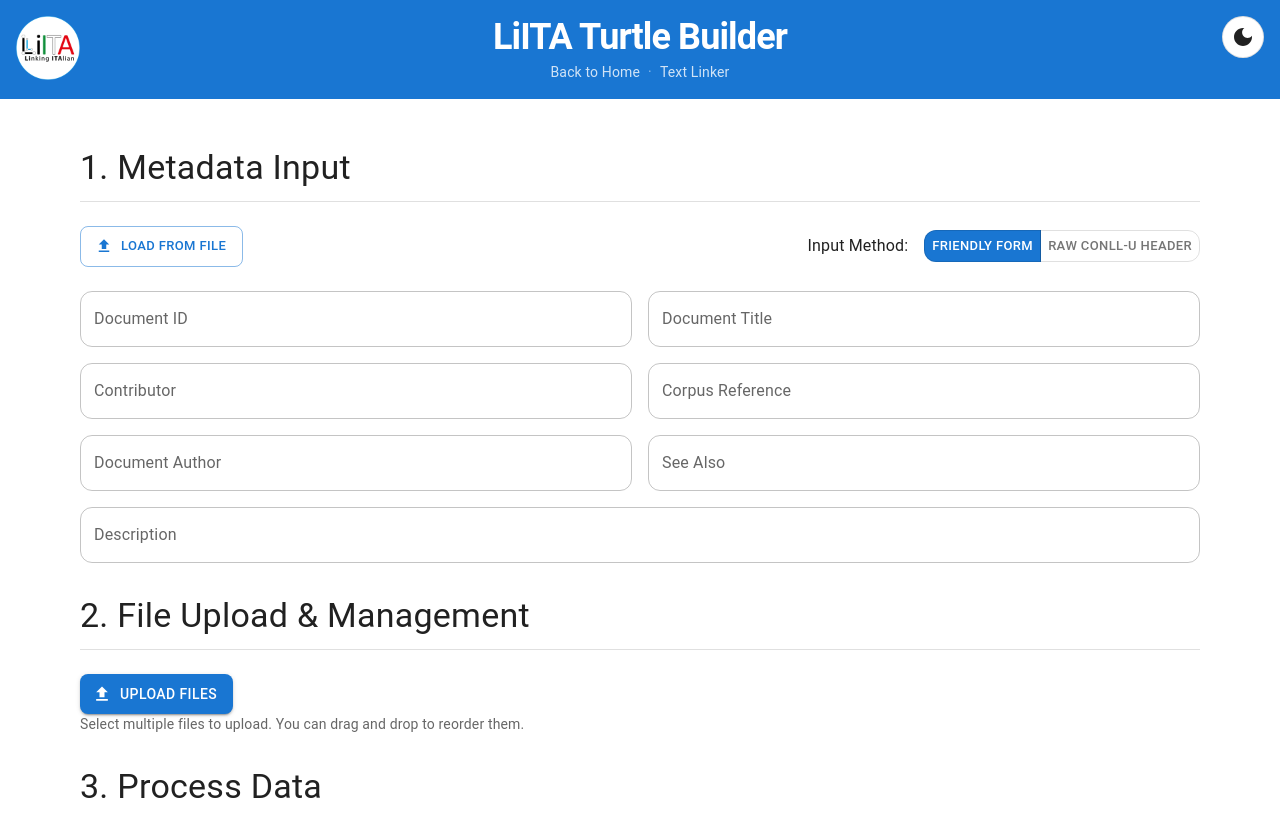
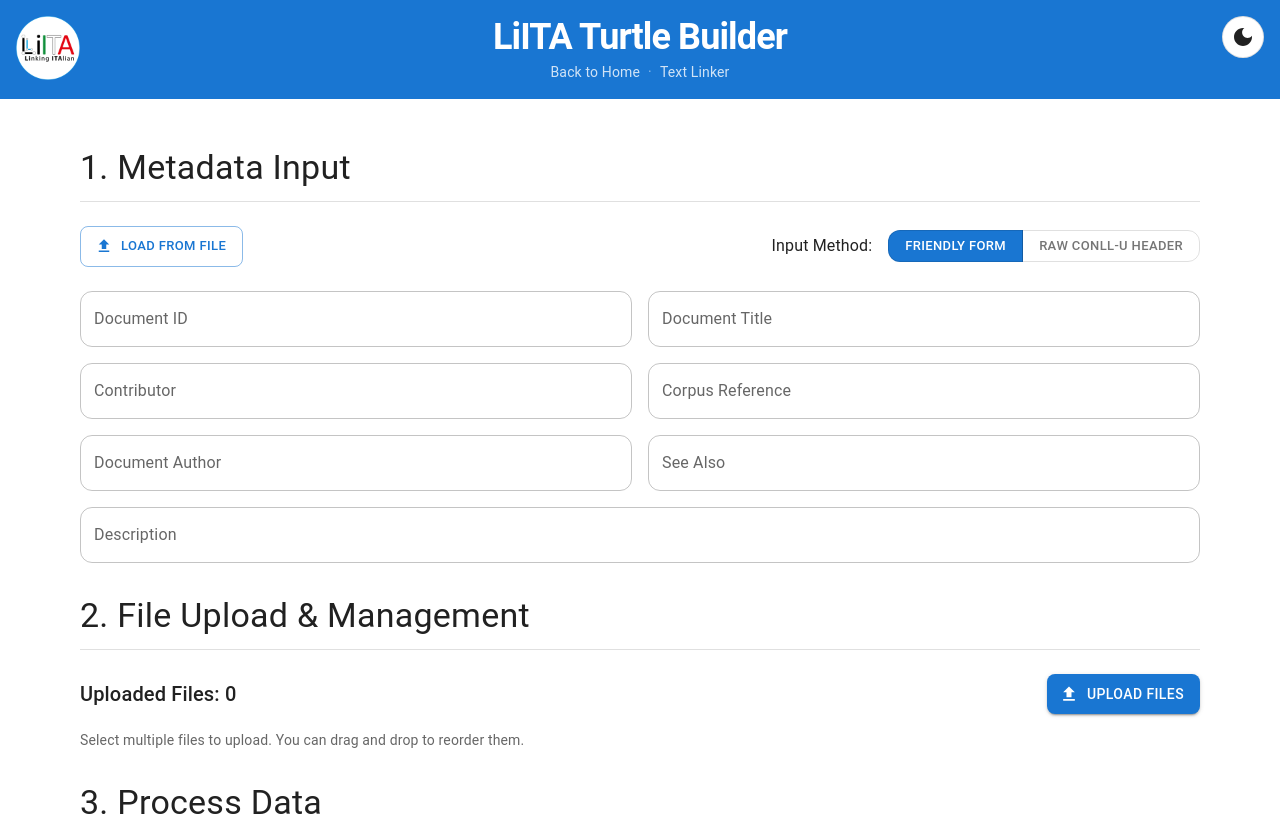
Before and after one commit to LiITA-LOD/turtle-builder, a React app in the folder apps/frontend/: page / in a window 1280 px wide. Shown: the top 816 px of the page. Built offline with nearby package versions, Linux system fonts and the light colour scheme; the HTML template or start-up script is replaced by a standard one.

Commit message:
Clean up layout

```diff
--- a/apps/frontend/src/components/FileUpload.tsx
+++ b/apps/frontend/src/components/FileUpload.tsx
@@ -12,7 +12,6 @@
   ListItem,
   ListItemIcon,
   ListItemText,
-  Paper,
   Typography,
 } from '@mui/material';
 import React from 'react';
@@ -138,7 +137,30 @@
       </Typography>
       <Divider sx={{ mb: 3 }} />
 
-      <Box sx={{ mb: 2 }}>
+      {uploadedFiles.length > 0 && (
+        <DndContext
+          sensors={sensors}
+          collisionDetection={closestCenter}
+          onDragEnd={handleDragEnd}
+        >
+          <SortableContext
+            items={uploadedFiles.map((file) => file.id)}
+            strategy={verticalListSortingStrategy}
+          >
+            <List>
+              {uploadedFiles.map((file) => (
+                <FileItem key={file.id} file={file} removeFile={removeFile} />
+              ))}
+            </List>
+          </SortableContext>
+        </DndContext>
+
+      )}
+
+      <Box sx={{ mb: 2, display: 'flex', justifyContent: 'space-between', alignItems: 'center' }}>
+        <Typography variant="h6">
+          Uploaded Files: {uploadedFiles.length}
+        </Typography>
         <input
           accept="*/*"
           style={{ display: 'none' }}
@@ -152,41 +174,16 @@
             variant="contained"
             component="span"
             startIcon={<UploadIcon />}
-            sx={{ mr: 2 }}
           >
             Upload Files
           </Button>
         </label>
-        <Typography variant="body2" color="text.secondary">
-          Select multiple files to upload. You can drag and drop to reorder
-          them.
-        </Typography>
       </Box>
+      <Typography variant="body2" color="text.secondary" sx={{ mb: 2 }}>
+        Select multiple files to upload. You can drag and drop to reorder
+        them.
+      </Typography>
 
-      {uploadedFiles.length > 0 && (
-        <Paper variant="outlined" sx={{ p: 2 }}>
-          <Typography variant="h6" gutterBottom>
-            Uploaded Files ({uploadedFiles.length})
-          </Typography>
-
-          <DndContext
-            sensors={sensors}
-            collisionDetection={closestCenter}
-            onDragEnd={handleDragEnd}
-          >
-            <SortableContext
-              items={uploadedFiles.map((file) => file.id)}
-              strategy={verticalListSortingStrategy}
-            >
-              <List>
-                {uploadedFiles.map((file) => (
-                  <FileItem key={file.id} file={file} removeFile={removeFile} />
-                ))}
-              </List>
-            </SortableContext>
-          </DndContext>
-        </Paper>
-      )}
     </Box>
   );
 };
--- a/apps/frontend/src/components/MetadataInput.tsx
+++ b/apps/frontend/src/components/MetadataInput.tsx
@@ -147,6 +147,7 @@
             sx={{
               height: '32px', // Match button height
               '& .MuiToggleButtonGroup-grouped': {
+                padding: '6px 16px',
                 border: '1px solid',
                 borderColor: 'divider',
                 '&:not(:first-of-type)': {
```
